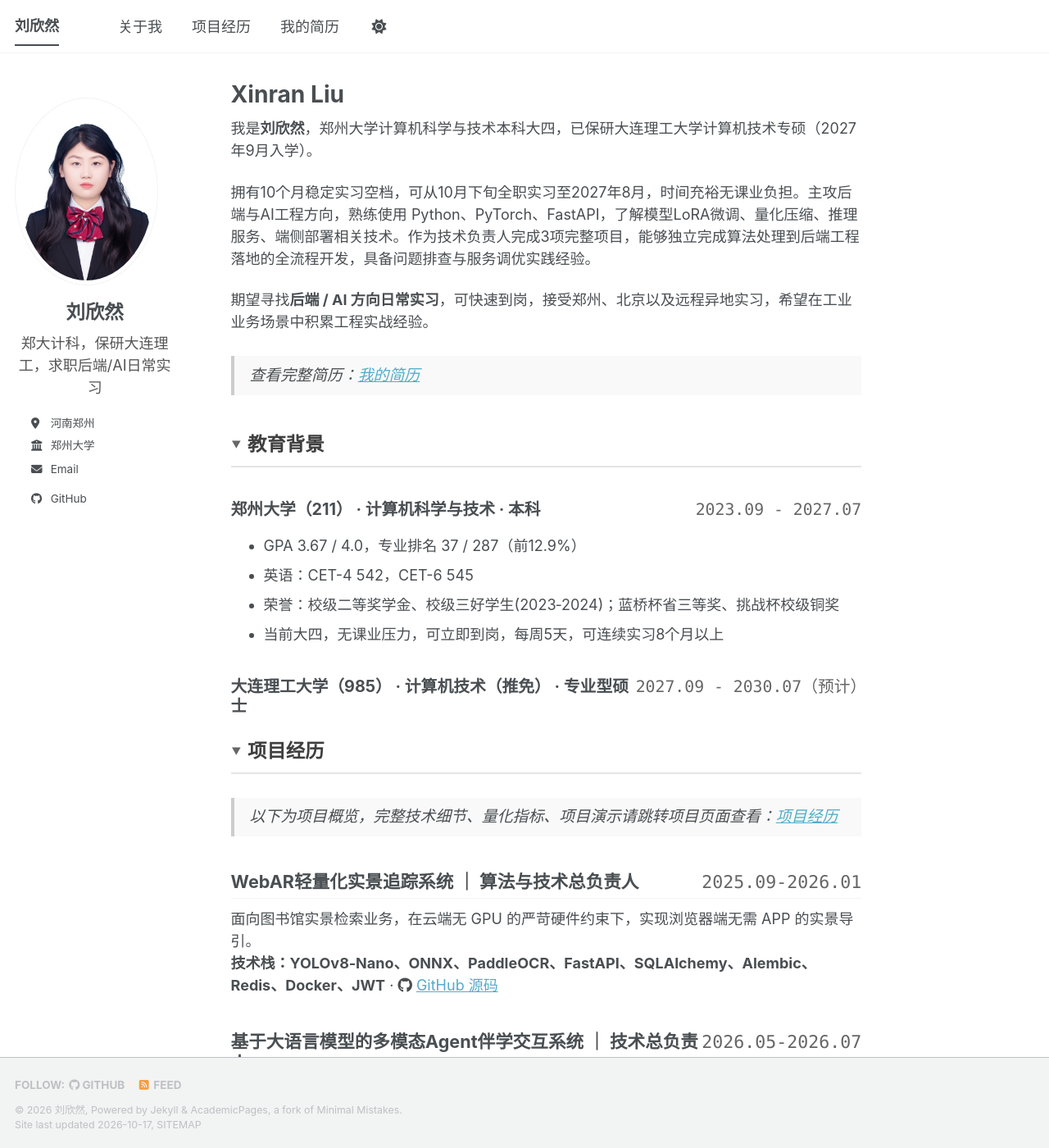
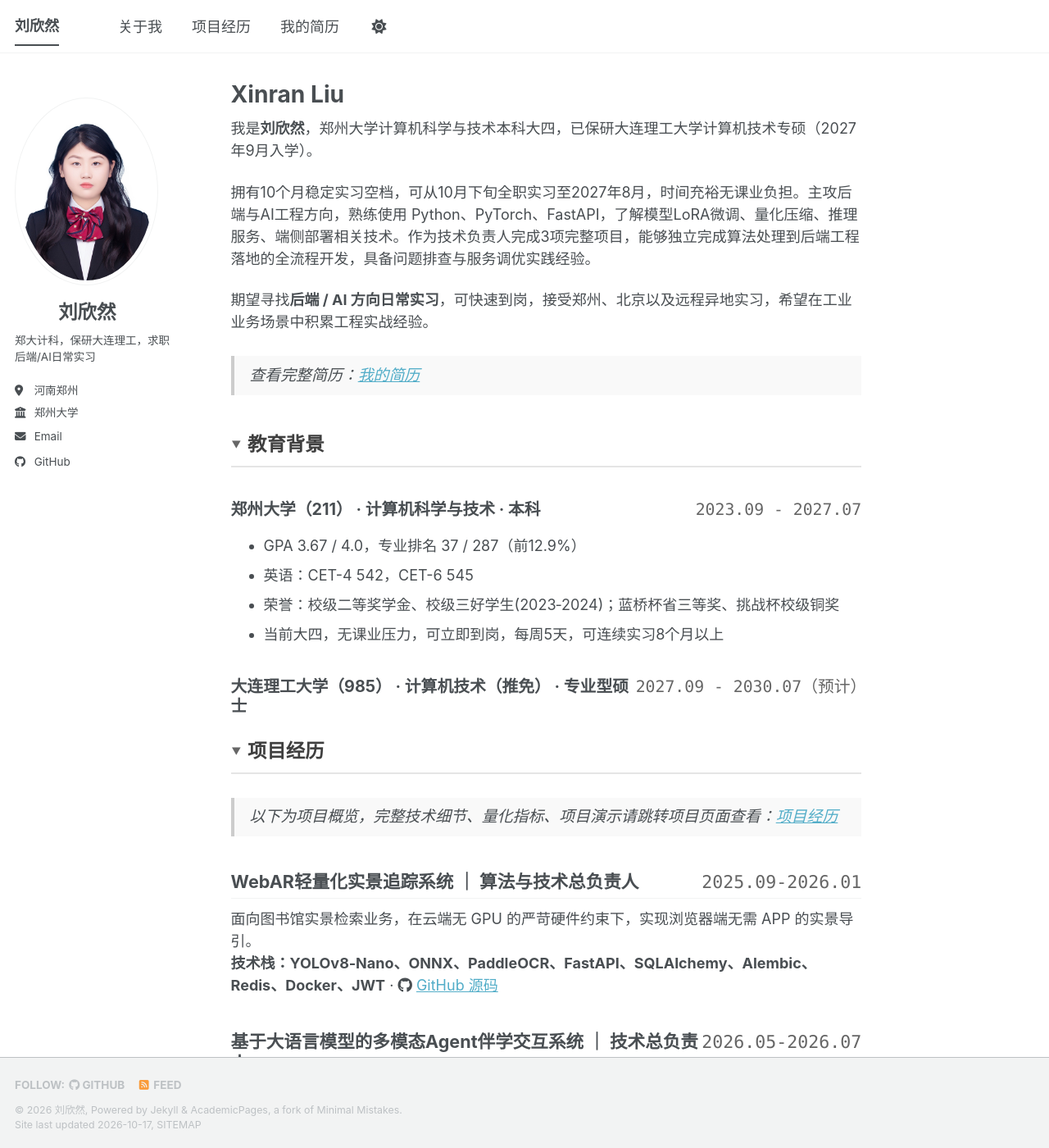
Before and after one commit to Linsensn/Linsensn.github.io, a Jekyll site: the page built from _pages/about.md, in a window 1280 px wide and 1400 px high. Shown: the whole window at 82% size. Built offline with Jekyll 4.4.1, drawn with Linux system fonts in a browser that asks for light colours; a style sheet for code colours, icons or effects is not loaded.

Commit message:
Update custom.scss

```diff
--- a/_sass/custom.scss
+++ b/_sass/custom.scss
@@ -106,30 +106,31 @@ details.fold[open] > summary::before {
   text-align: center !important;      /* 名字居中 */
   font-size: 1.3em !important;        /* 名字的字号，可自由调整 */
   margin-top: 0.8em !important;
+  margin-right: 0.8em !important;
   margin-bottom: 0.3em !important;
 }
 
-/* 2. 个人简介居中 & 调整字号 */
-.author__bio {
-  text-align: center !important;      /* 简介也跟着居中，视觉更统一 */
-  font-size: 1.0em !important;        /* 简介字号 */
-  line-height: 1.5 !important;
-  color: #555 !important;
-}
+// /* 2. 个人简介居中 & 调整字号 */
+// .author__bio {
+//   text-align: center !important;      /* 简介也跟着居中，视觉更统一 */
+//   font-size: 1.0em !important;        /* 简介字号 */
+//   line-height: 1.5 !important;
+//   color: #555 !important;
+// }
 
-/* 3. 调整联系方式列表（定位、学校等）的字号 */
-.author__urls {
-  font-size: 1.0em !important;        /* 联系方式列表的字号 */
-  margin-top: 1em !important;
-}
+// /* 3. 调整联系方式列表（定位、学校等）的字号 */
+// .author__urls {
+//   font-size: 1.0em !important;        /* 联系方式列表的字号 */
+//   margin-top: 1em !important;
+// }
 
-/* 如果你希望联系方式也居中排列（如果想保持左对齐，这段可以不复制） */
-.author__urls {
-  display: flex;
-  flex-direction: column;
-  align-items: flex-start;            /* 改成 center 就是居中 */
-  padding-left: 20px;                 /* 稍微往右缩进一点，配合左侧图标 */
-}
+// /* 如果你希望联系方式也居中排列（如果想保持左对齐，这段可以不复制） */
+// .author__urls {
+//   display: flex;
+//   flex-direction: column;
+//   align-items: flex-start;            /* 改成 center 就是居中 */
+//   padding-left: 20px;                 /* 稍微往右缩进一点，配合左侧图标 */
+// }
 
 // /* 4. 调整头像大小（可选，如果你觉得头像也需要微调） */
 // .author__avatar img {
```
